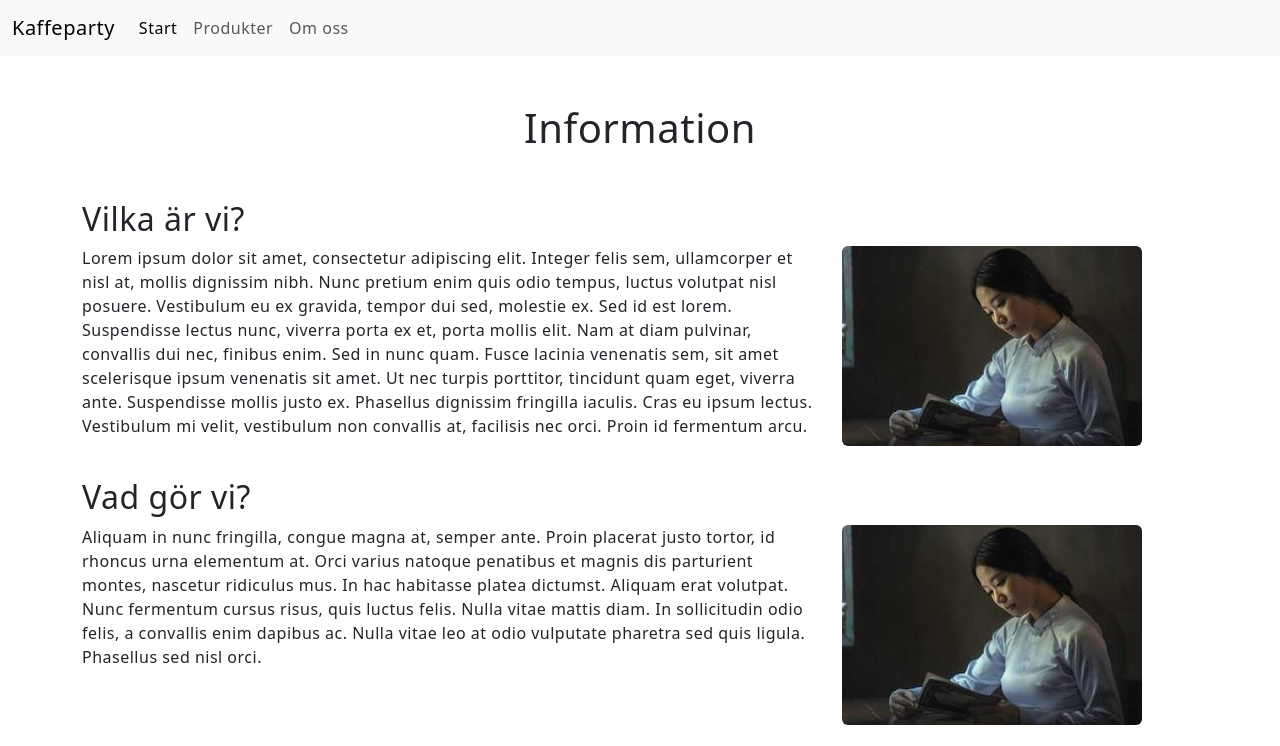
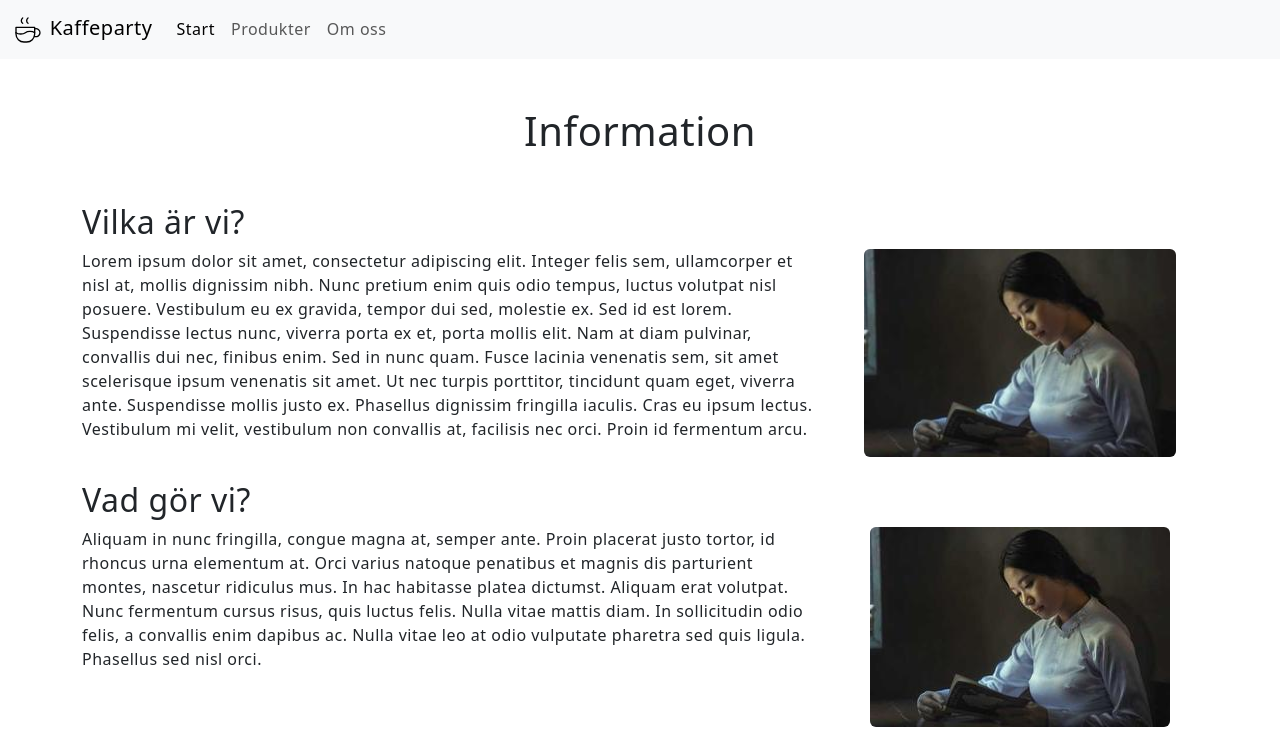
Before and after one commit to Buttlu/BootstrapKaffeparty, a plain HTML site: page index.html in a window 1280 px wide. Shown: the top 746 px of the page. Drawn offline with nearby package versions, Linux system fonts and the light colour scheme.

Commit message:
added logo to the navbar

```diff
--- a/index.html
+++ b/index.html
@@ -112,7 +112,26 @@ Extra extra large    xxl	        ≥1400px
     <header>
         <nav class="navbar navbar-expand-lg bg-body-tertiary">
             <div class="container-fluid">
-                <a href="#" class="navbar-brand">Kaffeparty</a>
+                <a href="#" class="navbar-brand">
+                    <!--
+                    tags: [espresso, hot, cup, latte, cafe, drink]
+                    category: Food
+                    version: "1.40"
+                    unicode: "ef0e"
+                    Link: https://tablericons.com/icon/coffee
+                    -->
+                    <svg xmlns="http://www.w3.org/2000/svg" width="32" height="32" viewBox="0 0 24 24" fill="none"
+                        style="stroke: var(--bs-navbar-brand-color);" stroke-width="1" stroke-linecap="round"
+                        stroke-linejoin="round">
+                        <path
+                            d="M3 14c.83 .642 2.077 1.017 3.5 1c1.423 .017 2.67 -.358 3.5 -1c.83 -.642 2.077 -1.017 3.5 -1c1.423 -.017 2.67 .358 3.5 1" />
+                        <path d="M8 3a2.4 2.4 0 0 0 -1 2a2.4 2.4 0 0 0 1 2" />
+                        <path d="M12 3a2.4 2.4 0 0 0 -1 2a2.4 2.4 0 0 0 1 2" />
+                        <path d="M3 10h14v5a6 6 0 0 1 -6 6h-2a6 6 0 0 1 -6 -6v-5z" />
+                        <path d="M16.746 16.726a3 3 0 1 0 .252 -5.555" />
+                    </svg>
+                    Kaffeparty
+                </a>
                 <button class="navbar-toggler" type="button" data-bs-toggle="collapse"
                     data-bs-target="#navbarSupportedContent" aria-controls="navbarSupportedContent"
                     aria-expanded="false" aria-label="Toggle navigation">
@@ -157,7 +176,7 @@ Extra extra large    xxl	        ≥1400px
                         fermentum arcu.
                     </p>
                 </div>
-                <div class="col-lg-4 justify-content-center">
+                <div class="col-lg-4 d-flex justify-content-center">
                     <img src="bilder/woman.jpg" class="rounded" />
                 </div>
             </div>
@@ -177,7 +196,7 @@ Extra extra large    xxl	        ≥1400px
                         Phasellus sed nisl orci.
                     </p>
                 </div>
-                <div class="col-lg-4 justify-content-center">
+                <div class="col-lg-4 d-flex justify-content-center">
                     <img src="bilder/woman.jpg" class="rounded" />
                 </div>
             </div>
@@ -197,7 +216,7 @@ Extra extra large    xxl	        ≥1400px
                         Phasellus sed nisl orci.
                     </p>
                 </div>
-                <div class="col-lg-4 justify-content-center">
+                <div class="col-lg-4 d-flex justify-content-center">
                     <img src="bilder/woman.jpg" class="rounded" />
                 </div>
             </div>
```
Also changed, not shown: omoss.html (+20 -1 lines), produkter.html (+21 -2 lines).
